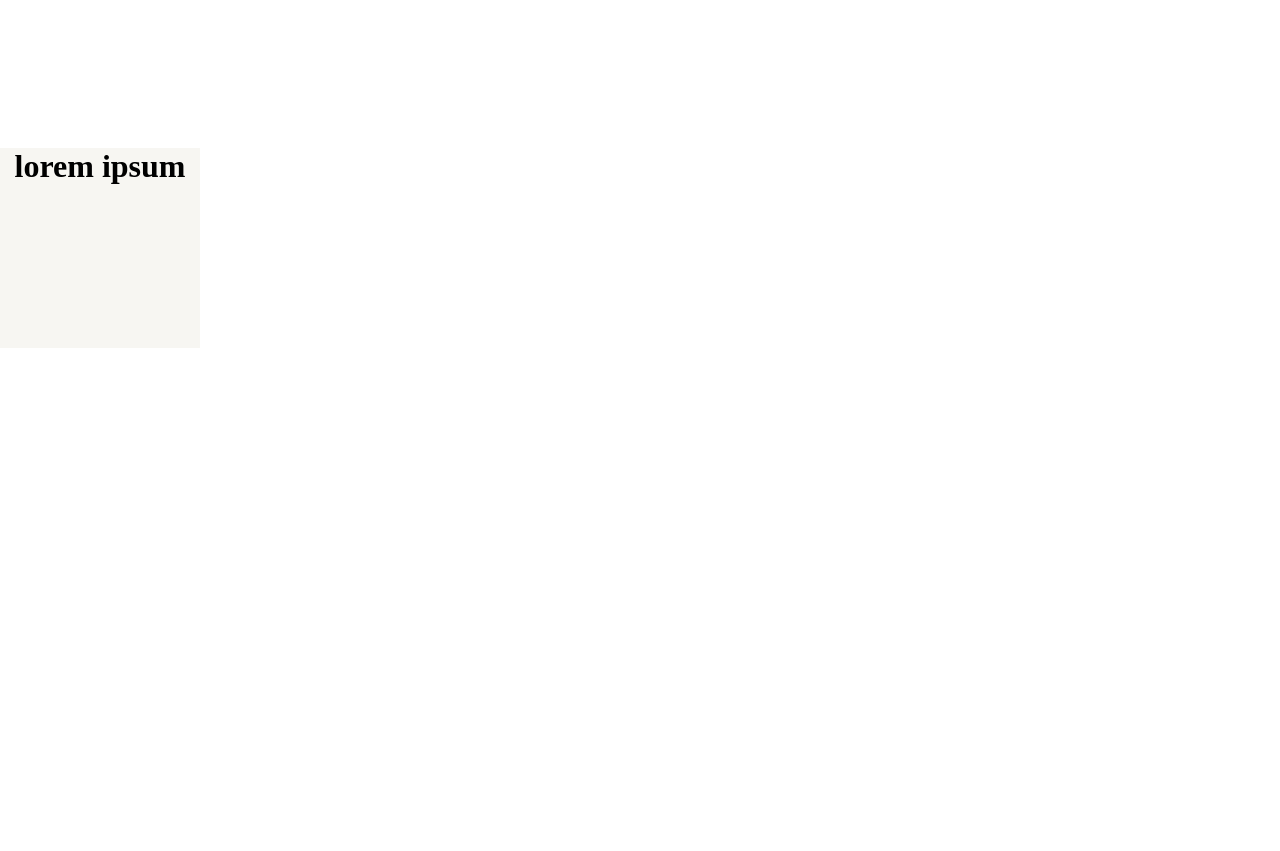
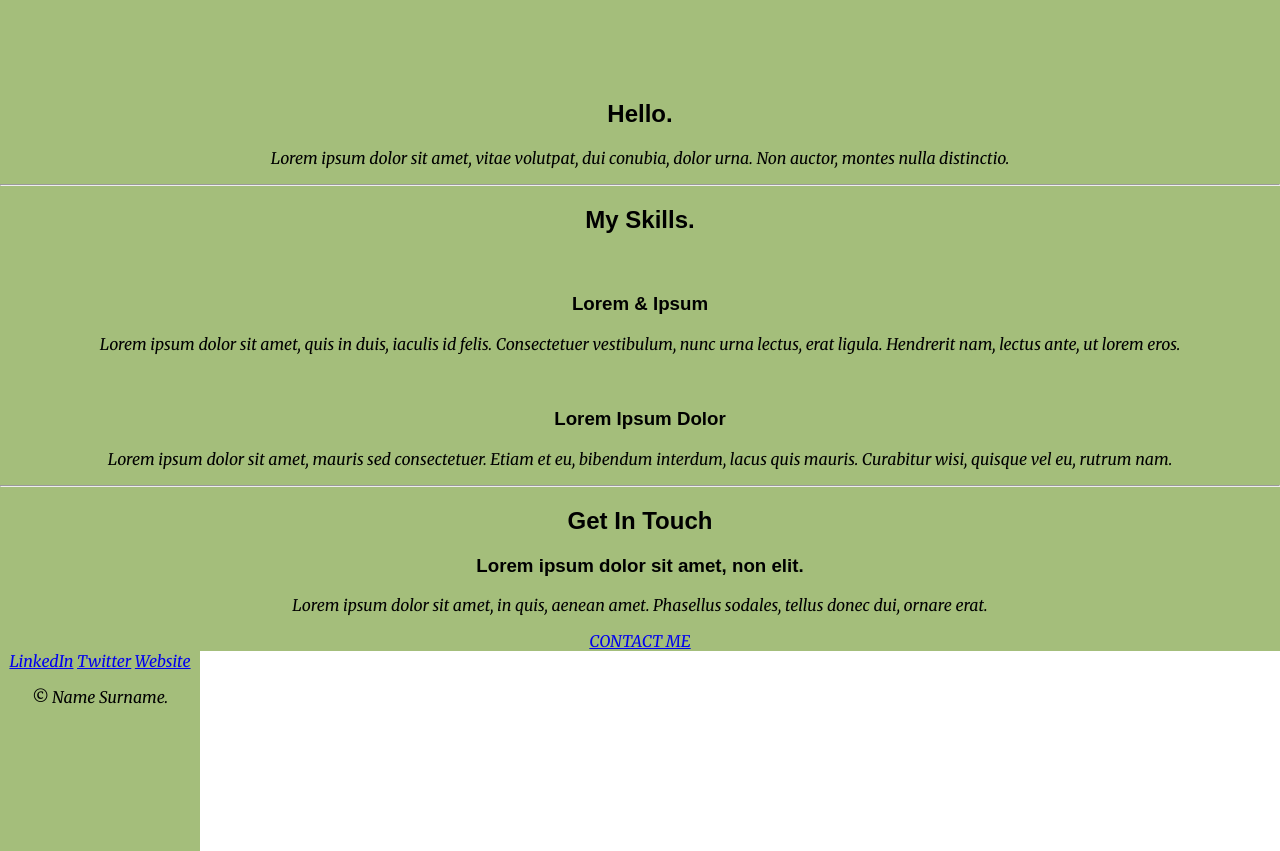
Before and after one commit to MR-GOMES/personal-website, a plain HTML site: page index.html in a window 1280 px wide. Shown: the part 605-1456 px from the top of the page. Before the commit the page ends 953 px from the top, so only its background shows below. Drawn offline with Linux system fonts and the light colour scheme.

Commit message:
Changes made in Text style
I add font-fam condition linked to google fonts Website.
I had updated content in the other blocks of page.

```diff
--- a/css/styles.css
+++ b/css/styles.css
@@ -1,21 +1,31 @@
 body{
     margin: 0px;
     text-align: center;
+    font-family: "Merriweather", serif;
 }
 h1{
     margin-top: 0%;
+    font-family: "Sacramento", cursive;
+}
+h2{
+    font-family: "Monserrat", sans-serif;
+}
+h3{
+    font-family: "Monserrat", sans-serif;
 }
 .top-container{
-    background-color: #F7F6F2;
+    background-color: #ECF9FF;
     position: relative;
     padding-top: 100px;
 }
 .middle-container{
-    width: 200px;
-    height: 200px;
+    background-color: #A4BE7B;
+    position: relative;
+    padding-top: 100px;
+
 }
 .bottom-container{
-    background-color: #F7F6F2;
+    background-color: #A4BE7B;
     width: 200px;
     height: 200px;
 }
--- a/index.html
+++ b/index.html
@@ -5,6 +5,9 @@
     <title>Mário Gomes</title>
     <link rel="stylesheet" href="css/styles.css">
     <link rel="icon" href="icon-mg.ico">
+    <link rel="preconnect" href="https://fonts.googleapis.com">
+<link rel="preconnect" href="https://fonts.gstatic.com" crossorigin>
+<link href="https://fonts.googleapis.com/css2?family=Merriweather:ital@1&family=Montserrat:wght@100&family=Sacramento&display=swap" rel="stylesheet">
 </head>
 <body>
 <div class="top-container">
@@ -15,10 +18,38 @@
     <img src="images/mountain.png" alt="mountain-img">
 </div>
 <div class="middle-container">
-    <h1>lorem ipsum</h1>
-</div>
-<div class="bottom-container">
-    <h1>lorem ipsum</h1>
-</div>
-</body>
-</html>
+    <div class="profile">
+      <img src="" alt="">
+      <h2>Hello.</h2>
+      <p>Lorem ipsum dolor sit amet, vitae volutpat, dui conubia, dolor urna. Non auctor, montes nulla distinctio.</p>
+    </div>
+    <hr>
+    <div class="skills">
+      <h2>My Skills.</h2>
+      <div class="skill-row">
+        <img class="" src="" alt="">
+        <h3>Lorem & Ipsum</h3>
+        <p>Lorem ipsum dolor sit amet, quis in duis, iaculis id felis. Consectetuer vestibulum, nunc urna lectus, erat ligula. Hendrerit nam, lectus ante, ut lorem eros.</p>
+      </div>
+      <div class="skill-row">
+        <img class="" src="" alt="">
+        <h3>Lorem Ipsum Dolor</h3>
+        <p>Lorem ipsum dolor sit amet, mauris sed consectetuer. Etiam et eu, bibendum interdum, lacus quis mauris. Curabitur wisi, quisque vel eu, rutrum nam.</p>
+      </div>
+    </div>
+    <hr>
+    <div class="contact-me">
+      <h2>Get In Touch</h2>
+      <h3>Lorem ipsum dolor sit amet, non elit.</h3>
+      <p>Lorem ipsum dolor sit amet, in quis, aenean amet. Phasellus sodales, tellus donec dui, ornare erat.</p>
+      <a class="btn" href="mailto:name@email.com">CONTACT ME</a>
+    </div>
+  </div>
+
+
+  <div class="bottom-container">
+    <a class="footer-link" href="https://www.linkedin.com/">LinkedIn</a>
+    <a class="footer-link" href="https://twitter.com/">Twitter</a>
+    <a class="footer-link" href="https://www.appbrewery.co/">Website</a>
+    <p>© Name Surname.</p>
+  </div>
```
